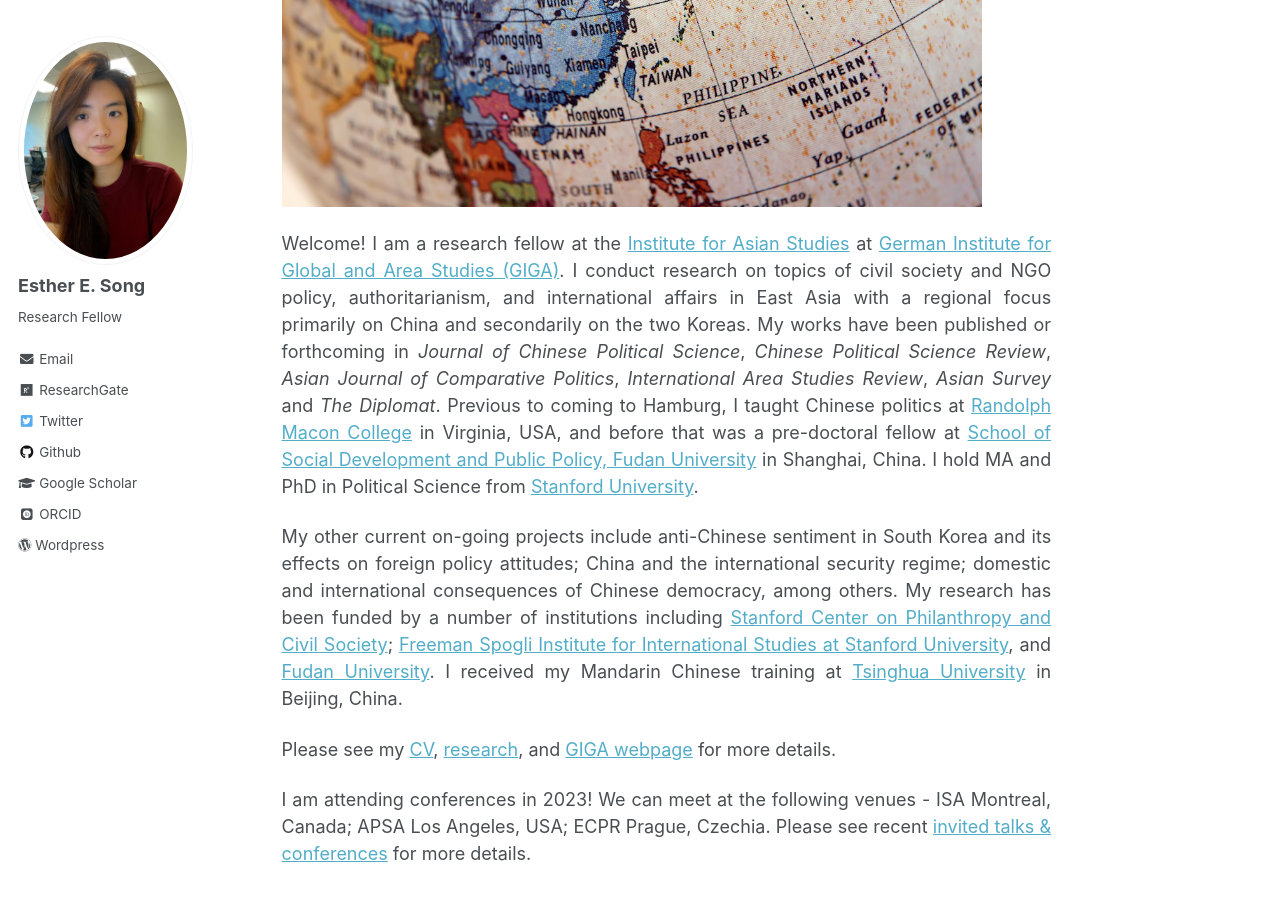
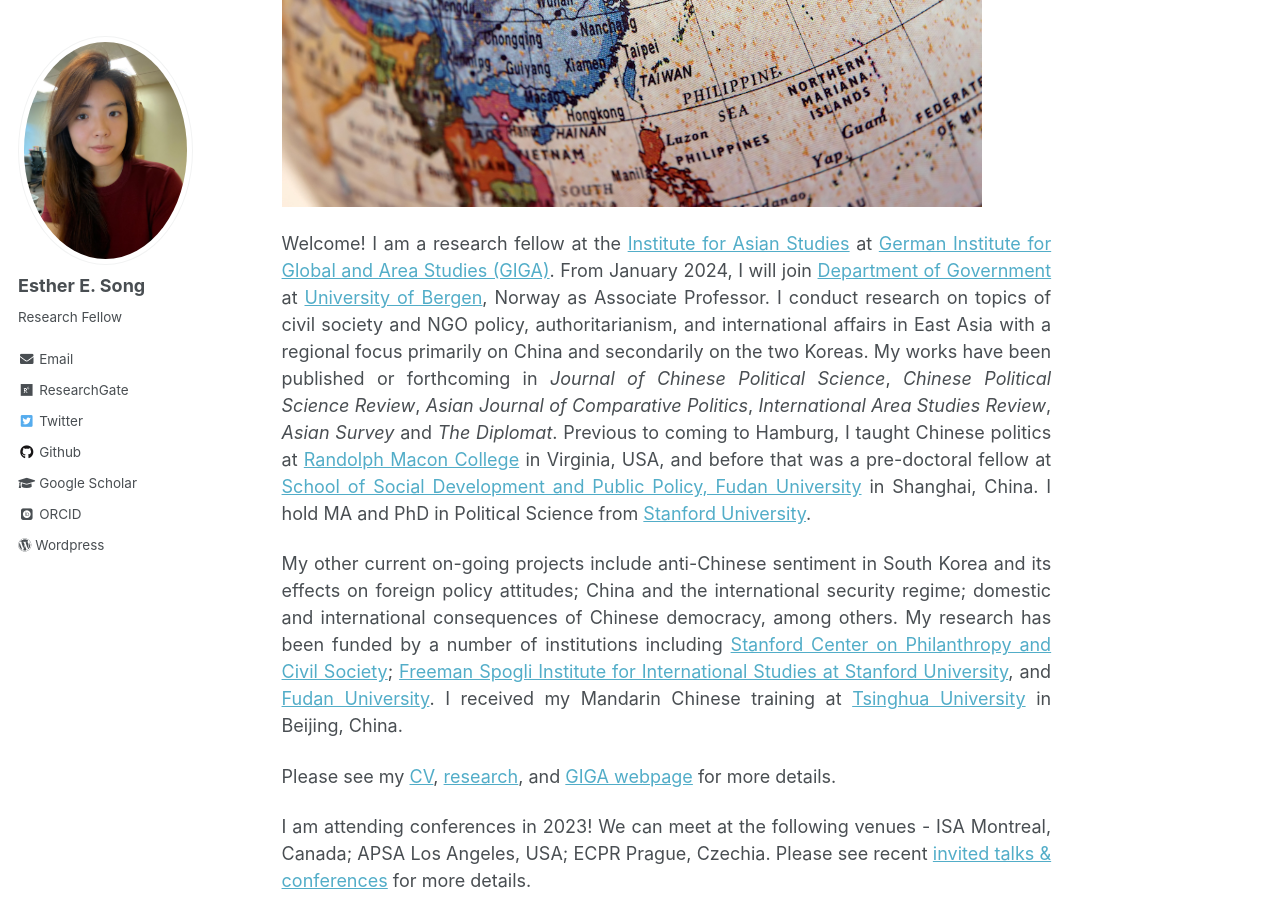
Before and after one commit to ehsong/ehsong.github.io, a Jekyll site: the page built from _pages/about.md, in a window 1280 px wide and 900 px high, scrolled down 377 px. Built offline with Jekyll 4.4.1, drawn with Linux system fonts in a browser that asks for light colours; some web fonts are replaced.

Commit message:
Update about.md

```diff
--- a/_pages/about.md
+++ b/_pages/about.md
@@ -9,7 +9,7 @@ redirect_from:
 ---
 <img src="https://github.com/ehsong/ehsong.github.io/blob/master/images/east_asia_resized.jpg?raw=true" width="700" height="466">
 
-Welcome! I am a research fellow at the [Institute for Asian Studies](https://www.giga-hamburg.de/en/institutes/giga-institute-for-asian-studies/) at [German Institute for Global and Area Studies (GIGA)](https://www.giga-hamburg.de/en/). I conduct research on topics of civil society and NGO policy, authoritarianism, and international affairs in East Asia with a regional focus primarily on China and secondarily on the two Koreas. My works have been published or forthcoming in *Journal of Chinese Political Science*, *Chinese Political Science Review*, *Asian Journal of Comparative Politics*, *International Area Studies Review*, *Asian Survey* and *The Diplomat*. Previous to coming to Hamburg, I taught Chinese politics at [Randolph Macon College](https://www.rmc.edu/) in Virginia, USA, and before that was a pre-doctoral fellow at [School of Social Development and Public Policy, Fudan University](https://www.fudan.edu.cn/en/2019/0514/c295a96700/page.htm) in Shanghai, China. I hold MA and PhD in Political Science from [Stanford University](https://stanford.edu).
+Welcome! I am a research fellow at the [Institute for Asian Studies](https://www.giga-hamburg.de/en/institutes/giga-institute-for-asian-studies/) at [German Institute for Global and Area Studies (GIGA)](https://www.giga-hamburg.de/en/). From January 2024, I will join [Department of Government](https://www.uib.no/en/gov) at [University of Bergen](https://www.uib.no/en), Norway as Associate Professor. I conduct research on topics of civil society and NGO policy, authoritarianism, and international affairs in East Asia with a regional focus primarily on China and secondarily on the two Koreas. My works have been published or forthcoming in *Journal of Chinese Political Science*, *Chinese Political Science Review*, *Asian Journal of Comparative Politics*, *International Area Studies Review*, *Asian Survey* and *The Diplomat*. Previous to coming to Hamburg, I taught Chinese politics at [Randolph Macon College](https://www.rmc.edu/) in Virginia, USA, and before that was a pre-doctoral fellow at [School of Social Development and Public Policy, Fudan University](https://www.fudan.edu.cn/en/2019/0514/c295a96700/page.htm) in Shanghai, China. I hold MA and PhD in Political Science from [Stanford University](https://stanford.edu).
 
 My other current on-going projects include anti-Chinese sentiment in South Korea and its effects on foreign policy attitudes; China and the international security regime; domestic and international consequences of Chinese democracy, among others. My research has been funded by a number of institutions including [Stanford Center on Philanthropy and Civil Society](https://pacscenter.stanford.edu/); [Freeman Spogli Institute for International Studies at Stanford University](https://fsi.stanford.edu/), and [Fudan University](https://www.fudan.edu.cn/en/). I received my Mandarin Chinese training at [Tsinghua University](https://www.tsinghua.edu.cn/en/) in Beijing, China.
 
```
